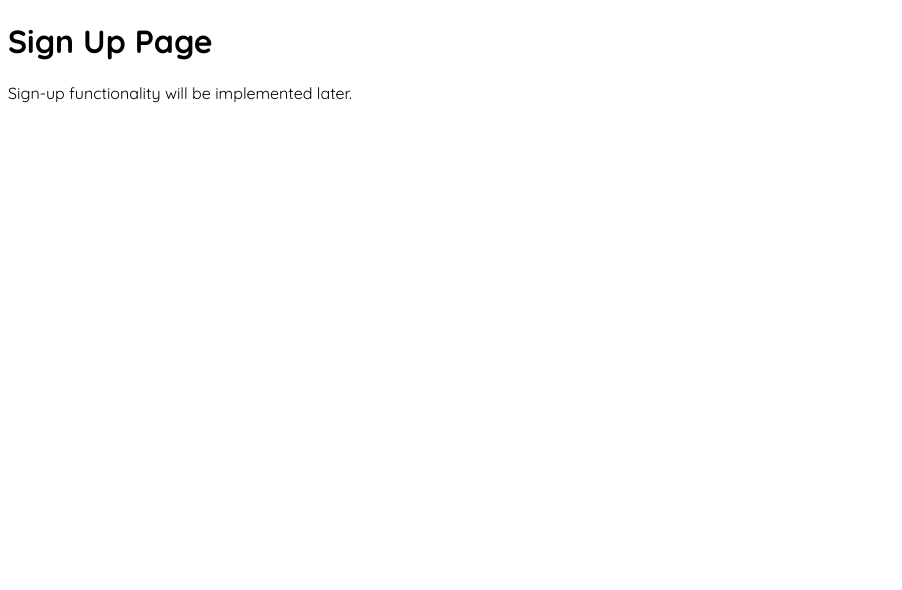
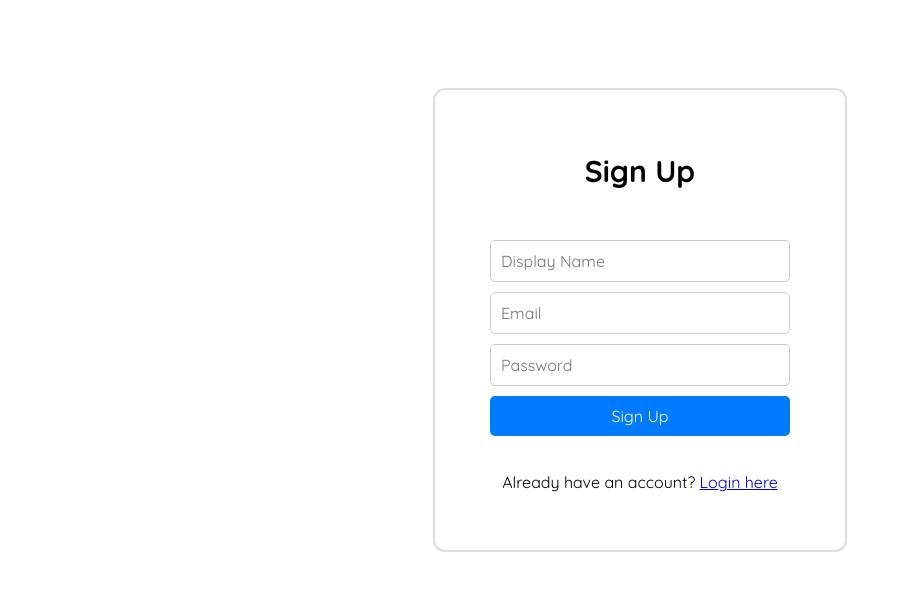
Before and after one commit to JDMCK/ClickClack, a Next.js app in the folder client/: page /auth/signup in a window 1280 px wide. Shown: the top 590 px of the page, without its empty margins (0-902 px from the left). Built offline with nearby package versions, Linux system fonts and the light colour scheme.

Commit message:
Updated styling for sign up page

```diff
--- a/client/src/app/auth/signup/page.js
+++ b/client/src/app/auth/signup/page.js
@@ -1,10 +1,20 @@
 import "../../styles/signup-page.css";
+import Link from "next/link";
 
 export default function SignupPage() {
-    return (
-      <div className="signup-container">
-        <h1>Sign Up Page</h1>
-        <p>Sign-up functionality will be implemented later.</p>
-      </div>
-    );
-  }
+  return (
+    <div className="signup-container">
+      <h1 className="signup-title">Sign Up</h1>
+      <form className="signup-form">
+        <input type="text" placeholder="Display Name" className="signup-input" />
+        <input type="email" placeholder="Email" className="signup-input" />
+        <input type="password" placeholder="Password" className="signup-input" />
+        <button type="submit" className="signup-button">Sign Up</button>
+      </form>
+
+      <p className="signup-login-text">
+        Already have an account? <Link href="/auth/login" className="signup-login-link">Login here</Link>
+      </p>
+    </div>
+  );
+}
--- a/client/src/app/styles/signup-page.css
+++ b/client/src/app/styles/signup-page.css
@@ -0,0 +1,57 @@
+.signup-container {
+    display: flex;
+    flex-direction: column;
+    align-items: center;
+    justify-content: center;
+    height: 50vh;
+    padding: 30px;
+    border-radius: 12px;
+    border: 2px solid #ddd;
+    width: 350px;
+    margin: auto;
+    position: absolute;
+    top: 40%;
+    left: 50%;
+    transform: translate(-50%, -50%);
+}
+
+.signup-title {
+    font-size: 30px;
+    margin-bottom: 30px;
+}
+
+.signup-form {
+    display: flex;
+    flex-direction: column;
+    background: white;
+    padding: 20px;
+    border-radius: 8px;
+    width: 300px;
+    text-align: center;
+}
+
+.signup-input {
+    width: 100%;
+    padding: 10px;
+    margin-bottom: 10px;
+    border: 1px solid #ccc;
+    border-radius: 5px;
+    font-size: 16px;
+    box-sizing: border-box;
+}
+
+.signup-button {
+    width: 100%;
+    padding: 10px;
+    font-size: 16px;
+    border: none;
+    border-radius: 5px;
+    background-color: #007bff;
+    color: white;
+    cursor: pointer;
+}
+
+/* Button hover effect */
+.signup-button:hover {
+    background-color: #0056b3;
+}
```
